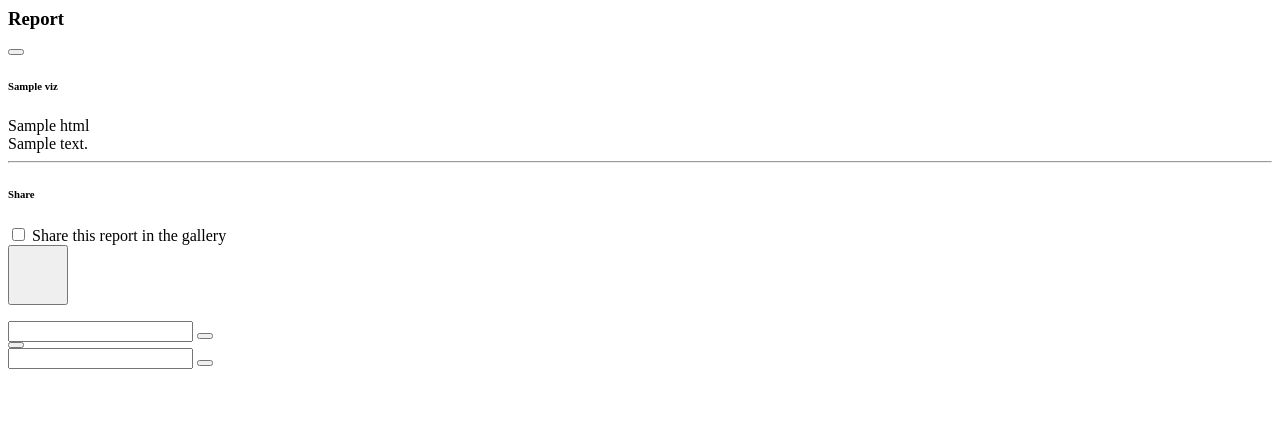
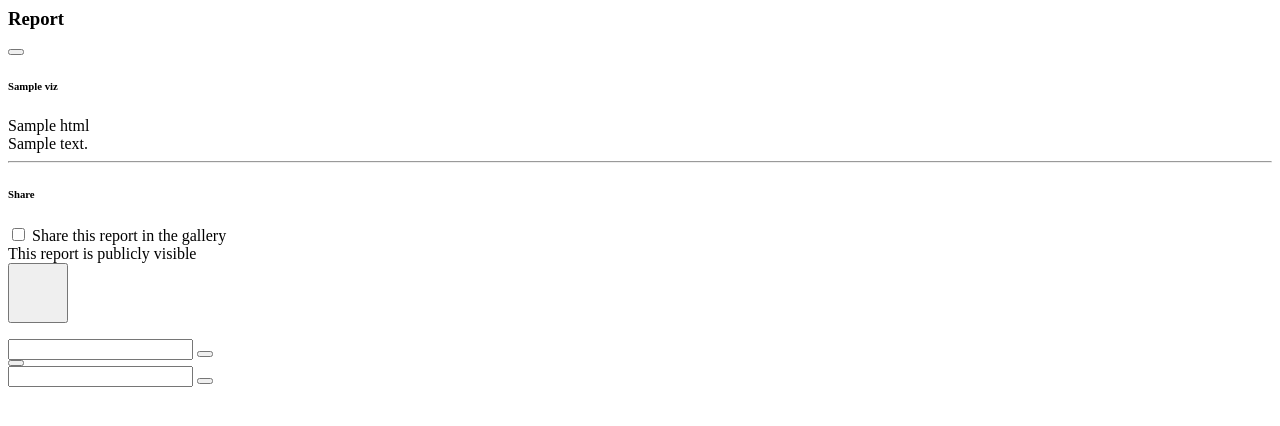
Before and after one commit to mdawso04/youviz, a Django app: template projects/templates/unicorn/vizreport.html in a window 1280 px wide. Shown: the top 426 px of the page. Run offline with Django 4.2, Linux system fonts and the light colour scheme; tables that the repository leaves empty hold one stand-in row (values such as "Sample post"); the template is opened without the code that fills it: values that come from a table or form of the project are taken from there, most other values are stand-ins (such as "Sample title", 1, 10 or a date in 2020).

Commit message:
add report share feature

```diff
--- a/projects/models.py
+++ b/projects/models.py
@@ -14,6 +14,7 @@ from io import StringIO
 
 #non-standard libraries
 import pandas as pd
+import shortener
 
 # Create your models here.
 class Project(models.Model):
@@ -135,6 +136,9 @@ class Report(models.Model):
     def __str__(self):
         return self.name
 
+    def get_absolute_url(self):
+        return '/report/%i/' % self.id
+
 class Item(models.Model):
     name = models.CharField(max_length=100, blank=True)
     description = models.CharField(max_length=255, blank=True)
--- a/projects/templates/unicorn/vizreport.html
+++ b/projects/templates/unicorn/vizreport.html
@@ -28,25 +28,34 @@
                         <h6 class="card-subtitle mb-2 text-muted">Share</h6>
                         <div class="form-check form-switch">
                             <input class="form-check-input" type="checkbox" id="vizreport-share"
-                                   onclick="document.querySelector('#vizreport-share-buttons').classList.toggle('d-none');"
+                                   onclick="document.querySelector('#vizreport-share-panel').classList.toggle('d-none');"
                                    unicorn:model="report.share"
                                    unicorn:partial.id="vizreport-partial-dummy">
                             <label class="form-check-label" for="vizreport-share">Share this report in the gallery</label>
                         </div>
-                        <div class="d-flex flex-row bd-highlight mb-3 d-none" id="vizreport-share-buttons">
-                            <div class="p-2">
-                                <button type="button" class="btn btn-secondary" id="report-button-share" style="height:60px; width:60px;">
-                                <i class="bi bi-share"></i>
-                                </button>
-                                <p id="report-share-result"></p>
+                        <div id="vizreport-share-panel" class="d-none">
+                            <div class="alert alert-warning d-flex align-items-center" role="alert">
+                                <i class="bi bi-exclamation-triangle-fill" style="font-size: 1rem;"></i>
+                            <div>
+                            This report is publicly visible
                             </div>
-                            <div class="p-2" id="viz-qrcode-{{vid}}">
+                            </div>
+                            <div class="d-flex flex-row">
+                                <div class="pe-2">
+                                    <button type="button" class="btn btn-secondary" id="report-button-share" style="height:60px; width:60px;">
+                                    <i class="bi bi-share"></i>
+                                    </button>
+                                    <p id="report-share-result"></p>
+                                </div>
+                                <div class="pe-2" id="viz-qrcode-{{vid}}">
+                                </div>
                             </div>
                         </div>
 
+
                         <script type="text/javascript">
                             var qrcode = new QRCode(document.getElementById("viz-qrcode-{{vid}}"), {
-                                text: "{{ request.path }}",
+                                text: "{{report.get_absolute_url}}",
                                 width: 60,
                                 height: 60,
                                 colorDark : "#000000",
@@ -57,9 +66,9 @@
 
                         <script type="text/javascript">
                         const shareData = {
-                          title: 'MDN',
-                          text: 'Learn web development on MDN!',
-                          url: 'https://developer.mozilla.org'
+                          title: '{{report.name}}',
+                          text: 'Check out this data vizualization on YouViz!',
+                          url: '{{report.get_absolute_url}}'
                         }
 
                         const btn = document.querySelector('#report-button-share');
```
